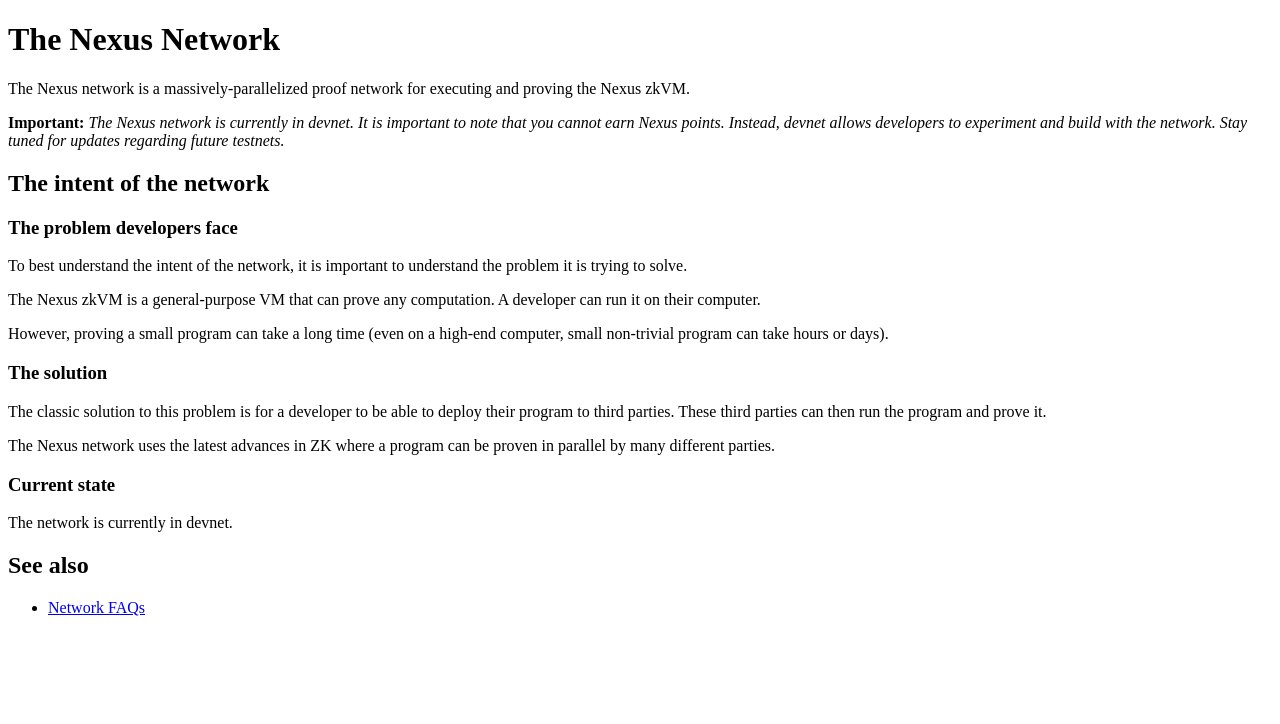
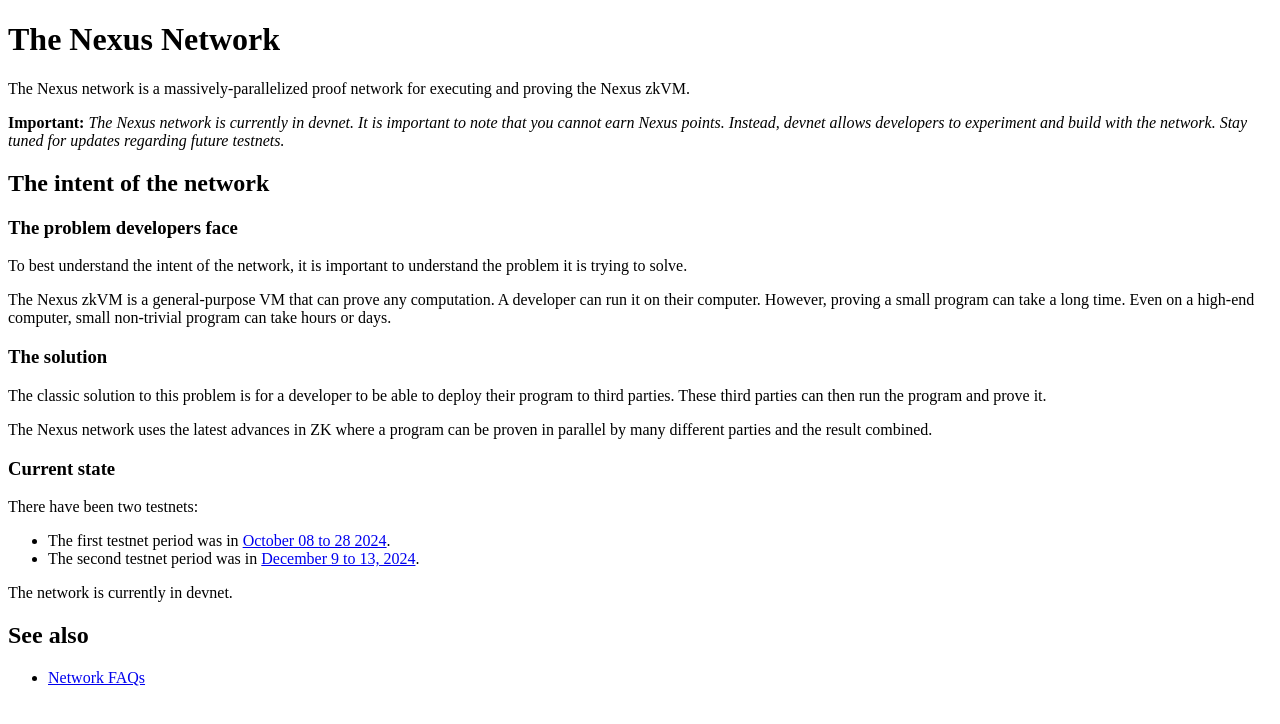
Before and after one commit to nexus-xyz/nexus-docs-2, a Next.js app: page /network in a window 1280 px wide. Shown: the top 724 px of the page. Built offline with nearby package versions, Linux system fonts and the light colour scheme.

Commit message:
docs update

```diff
--- a/pages/network/index.mdx
+++ b/pages/network/index.mdx
@@ -21,16 +21,20 @@ The Nexus network is a massively-parallelized proof network for executing and pr
 To best understand the intent of the network, it is important to understand the problem it is trying to solve.
 
 The Nexus zkVM is a general-purpose VM that can prove any computation. A developer can run it on their computer.
-
-However, proving a small program can take a long time (even on a high-end computer, small non-trivial program can take hours or days).
+However, proving a small program can take a long time. Even on a high-end computer, small non-trivial program can take hours or days.
 
 ### The solution
 
 The classic solution to this problem is for a developer to be able to deploy their program to third parties. These third parties can then run the program and prove it.
 
-The Nexus network uses the latest advances in ZK where a program can be proven in parallel by many different parties.
+The Nexus network uses the latest advances in ZK where a program can be proven in parallel by many different parties and the result combined.
 
 ### Current state
+
+There have been two testnets:
+
+- The first testnet period was in [October 08 to 28 2024](https://blog.nexus.xyz/nexus-launches-worlds-first-open-prover-network/).
+- The second testnet period was in [December 9 to 13, 2024](https://blog.nexus.xyz/the-new-nexus-testnet-is-live/).
 
 The network is currently in devnet.
 
```
